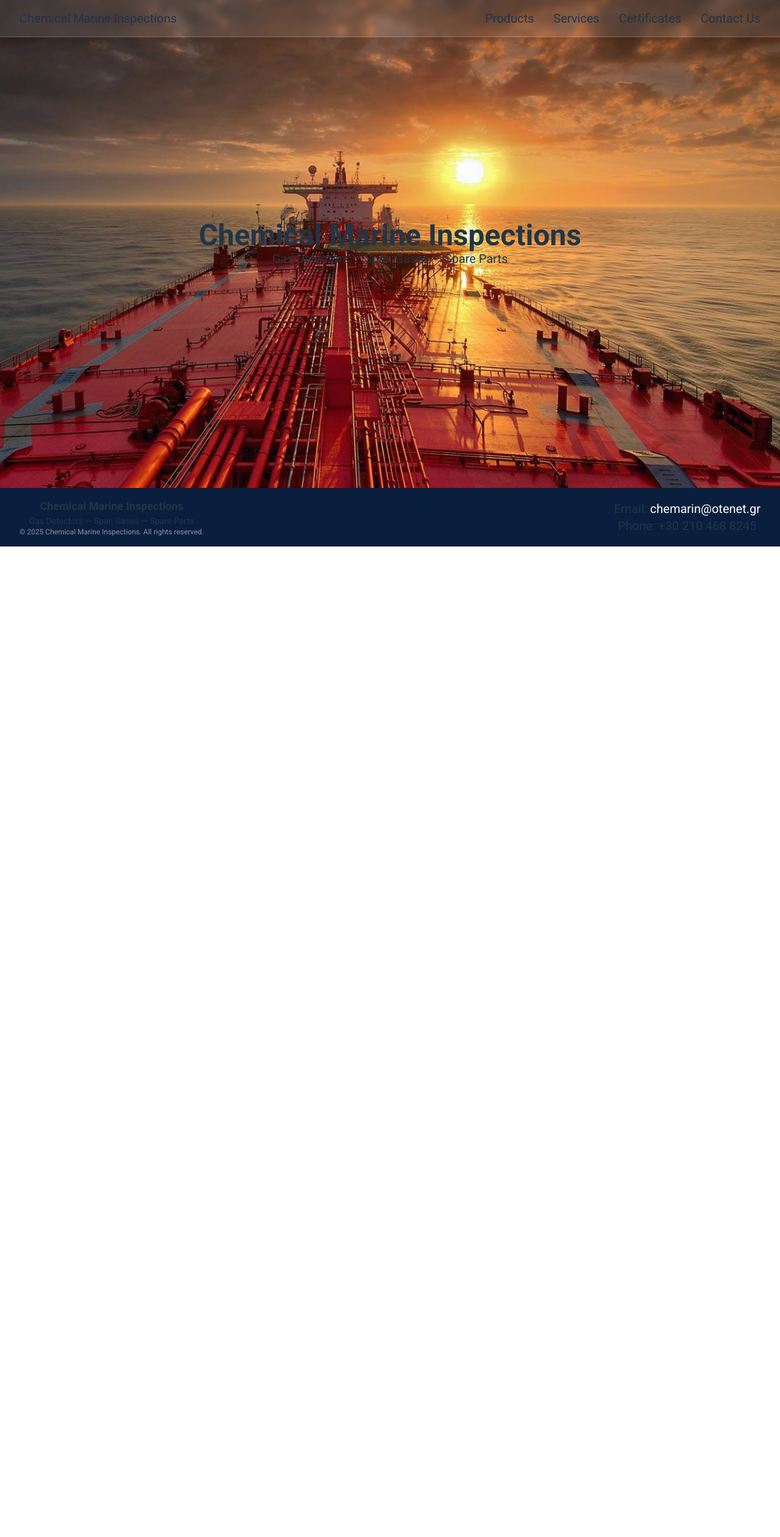
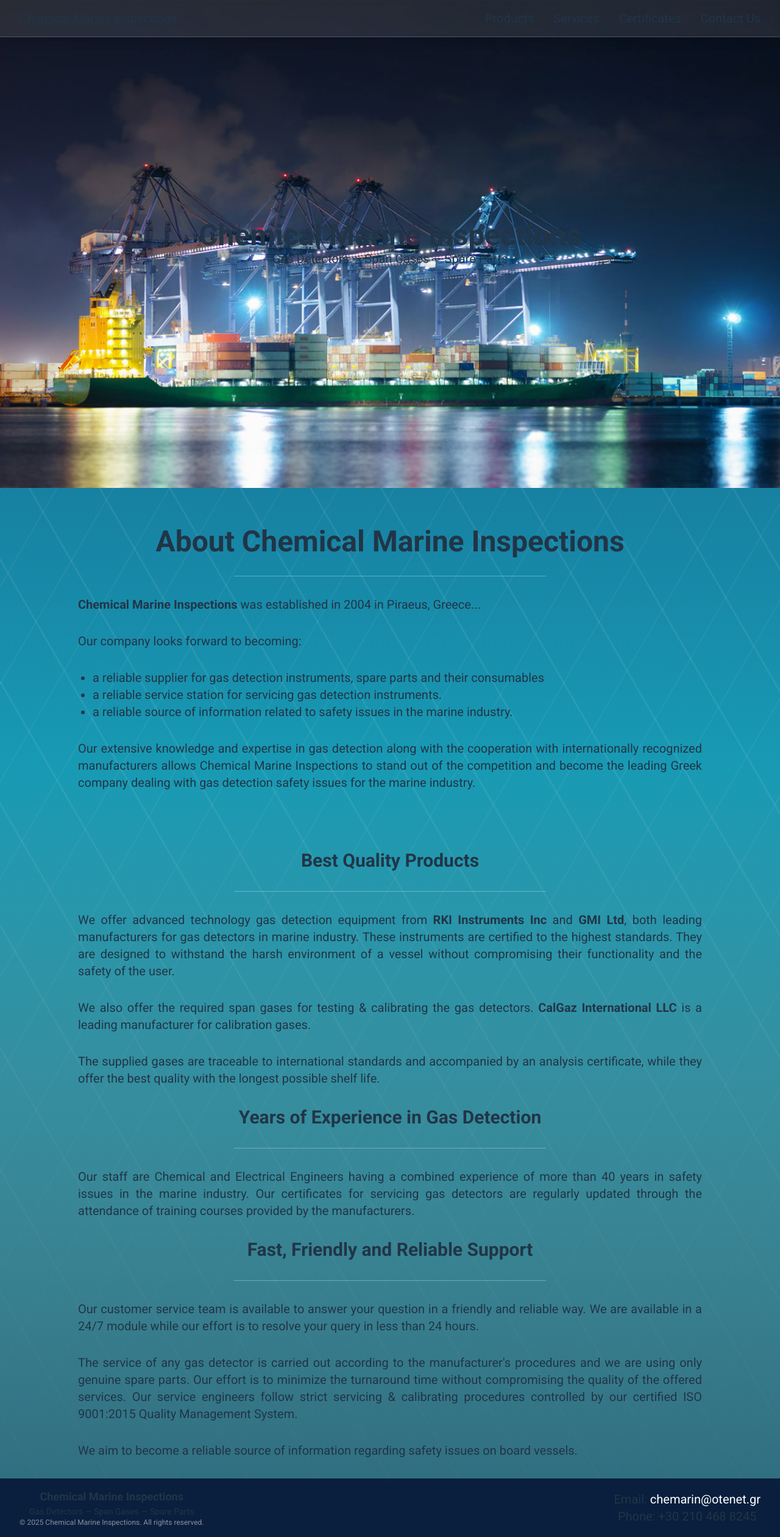
Before and after one commit to Antony-evm/chemarine, a Vue app: page / in a window 1280 px wide. Shown: the whole page at 61% size. Before the commit the page ends 896 px from the top, so only its background shows below. Built offline with nearby package versions, Linux system fonts and the light colour scheme.

Commit message:
decompose home page

```diff
--- /dev/null
+++ b/src/components/home_page/AboutComponent.vue
@@ -0,0 +1,28 @@
+<script setup lang="ts">
+import CenteredContent from '@/components/utils/CenteredContent.vue';
+import SectionDivider from '@/components/utils/SectionDivider.vue';
+import SpaceComponent from '../utils/SpaceComponent.vue';
+</script>
+
+
+<template>
+    <CenteredContent>
+        <h1>About Chemical Marine Inspections</h1>
+        <SectionDivider />
+        <p><strong>Chemical Marine Inspections</strong> was established in 2004 in Piraeus, Greece...</p>
+        <SpaceComponent size="paragraph" />
+        <p>Our company looks forward to becoming:</p>
+        <SpaceComponent size="paragraph" />
+        <ul class="list-disc pl-6">
+            <li>a reliable supplier for gas detection instruments, spare parts and their consumables</li>
+            <li>a reliable service station for servicing gas detection instruments.</li>
+            <li>a reliable source of information related to safety issues in the marine industry.</li>
+        </ul>
+        <SpaceComponent size="paragraph" />
+        <p>Our extensive knowledge and expertise in gas detection along with the cooperation with
+            internationally recognized manufacturers allows Chemical Marine Inspections to stand out of the
+            competition and become the leading Greek company dealing with gas detection safety issues for the
+            marine industry.
+        </p>
+    </CenteredContent>
+</template>
--- /dev/null
+++ b/src/components/home_page/ExperienceComponent.vue
@@ -0,0 +1,18 @@
+<script setup lang="ts">
+import CenteredContent from '@/components/utils/CenteredContent.vue';
+import SectionDivider from '@/components/utils/SectionDivider.vue';
+</script>
+
+
+<template>
+    <CenteredContent>
+        <h2>Years of Experience in Gas Detection</h2>
+        <SectionDivider />
+        <p>
+            Our staff are Chemical and Electrical Engineers having a combined experience of more
+            than 40 years in safety issues in the marine industry. Our certificates for servicing gas
+            detectors are regularly updated through the attendance of training courses provided by the
+            manufacturers.
+        </p>
+    </CenteredContent>
+</template>
--- /dev/null
+++ b/src/components/home_page/QualityProductsComponent.vue
@@ -0,0 +1,29 @@
+<script setup lang="ts">
+import CenteredContent from '@/components/utils/CenteredContent.vue';
+import SectionDivider from '@/components/utils/SectionDivider.vue';
+import SpaceComponent from '../utils/SpaceComponent.vue';
+</script>
+
+
+<template>
+    <CenteredContent>
+        <h2>Best Quality Products</h2>
+        <SectionDivider />
+        <p>
+            We offer advanced technology gas detection equipment from <strong>RKI Instruments
+                Inc</strong> and <strong>GMI Ltd</strong>, both leading manufacturers for gas
+            detectors in marine industry. These instruments are certified to the highest standards. They are
+            designed to withstand the harsh environment of a vessel without compromising their
+            functionality and the safety of the user.<br />
+
+            <SpaceComponent size="paragraph" />
+            We also offer the required span gases for testing & calibrating the gas detectors.
+            <strong>CalGaz International LLC</strong> is a leading manufacturer for calibration
+            gases.
+
+            <SpaceComponent size="paragraph" />
+            The supplied gases are traceable to international standards and accompanied by an
+            analysis certificate, while they offer the best quality with the longest possible shelf life.
+        </p>
+    </CenteredContent>
+</template>
--- /dev/null
+++ b/src/components/home_page/SupportComponent.vue
@@ -0,0 +1,27 @@
+<script setup lang="ts">
+import CenteredContent from '@/components/utils/CenteredContent.vue';
+import SectionDivider from '@/components/utils/SectionDivider.vue';
+import SpaceComponent from '../utils/SpaceComponent.vue';
+</script>
+
+
+<template>
+    <CenteredContent>
+        <h2>Fast, Friendly and Reliable Support</h2>
+        <SectionDivider />
+        <p>
+            Our customer service team is available to answer your question in a friendly and
+            reliable way. We are available in a 24/7 module while our effort is to resolve your query in less
+            than 24 hours.
+            <SpaceComponent size="paragraph" />
+            The service of any gas detector is carried out according to the manufacturer's
+            procedures and we are using only genuine spare parts. Our effort is to minimize the turnaround time
+            without compromising the quality of the offered services. Our service engineers follow
+            strict servicing & calibrating procedures controlled by our certified ISO 9001:2015
+            Quality Management System.
+            <SpaceComponent size="paragraph" />
+            We aim to become a reliable source of information regarding safety issues on board
+            vessels.
+        </p>
+    </CenteredContent>
+</template>
--- a/src/components/utils/SpecificationTable.vue
+++ b/src/components/utils/SpecificationTable.vue
@@ -1,7 +1,7 @@
 <script setup lang="ts">
 import { defineProps } from 'vue';
 
-const props = defineProps<{
+defineProps<{
     columns: Array<{ label: string; key: string }>;
     rows: Array<Record<string, any>>;
     tableLabel?: string;
--- a/src/pages/HomePage.vue
+++ b/src/pages/HomePage.vue
@@ -1,8 +1,13 @@
 <script setup lang="ts">
-import { ref, onMounted, onUnmounted, computed } from 'vue';
+import { ref, onMounted, onUnmounted } from 'vue';
 import CenteredContent from '@/components/utils/CenteredContent.vue';
 import SpaceComponent from '@/components/utils/SpaceComponent.vue';
 import SectionDivider from '@/components/utils/SectionDivider.vue';
+import AboutComponent from '@/components/home_page/AboutComponent.vue';
+import QualityProductsComponent from '@/components/home_page/QualityProductsComponent.vue';
+import ExperienceComponent from '@/components/home_page/ExperienceComponent.vue';
+import SupportComponent from '@/components/home_page/SupportComponent.vue';
+
 
 const images = [
     '/src/assets/frontpage/frontpage_1.jpg',
@@ -10,141 +15,72 @@ const images = [
 ];
 
 const currentIndex = ref(0);
-const fade = ref(false);
-let interval: number | undefined;
+const prevIndex = ref(0);
+const fading = ref(false);
+let carouselTimeout: number | undefined;
+const showTime = 5000;
+const fadeTime = 1400;
 
-const startFade = () => {
-    fade.value = true;
-    setTimeout(() => {
-        currentIndex.value = (currentIndex.value + 1) % images.length;
-        fade.value = false;
-    }, 1400);
-};
+function runCarousel() {
+    carouselTimeout = window.setTimeout(() => {
+        prevIndex.value = currentIndex.value;
+        const next = (currentIndex.value + 1) % images.length;
+        currentIndex.value = next;
+        fading.value = true;
+        carouselTimeout = window.setTimeout(() => {
+            fading.value = false;
+            runCarousel();
+        }, fadeTime);
+    }, showTime);
+}
 
 onMounted(() => {
-    document.body.style.overflow = "hidden";
-    interval = window.setInterval(startFade, 5000);
+    runCarousel();
 });
 
 onUnmounted(() => {
-    document.body.style.overflow = "";
-    if (interval) clearInterval(interval);
+    if (carouselTimeout) clearTimeout(carouselTimeout);
 });
-
-const nextIndex = computed(() => (currentIndex.value + 1) % images.length);
 </script>
 
 
 <template>
-    <div class="h-screen w-screen snap-y snap-mandatory overflow-y-scroll overflow-x-hidden scroll-smooth">
-        <section class="snap-start h-screen w-screen relative flex items-center justify-center overflow-hidden">
-
-            <div class="absolute inset-0 bg-cover bg-center transition-fade-scale"
+    <section class="relative h-screen w-screen flex items-center justify-center">
+        <!-- Old image (fades out) -->
+        <div v-if="fading" class="absolute inset-0 bg-cover bg-center transition-fade"
+            :style="{ backgroundImage: `url('${images[prevIndex]}')` }"
+            :class="{ 'opacity-100': fading, 'opacity-0': !fading }"></div>
+        <!-- Current image (fades in) -->
+        <div class="absolute inset-0 bg-cover bg-center transition-fade"
             :style="{ backgroundImage: `url('${images[currentIndex]}')` }"
-                :class="{ 'opacity-100 scale-100': !fade, 'opacity-0 scale-105': fade }"></div>
-
-            <div class="absolute inset-0 bg-cover bg-center transition-fade-scale"
-                :style="{ backgroundImage: `url('${images[nextIndex]}')` }"
-                :class="{ 'opacity-0 scale-105': !fade, 'opacity-100 scale-100': fade }"></div>
-
+            :class="{ 'opacity-0': fading, 'opacity-100': !fading }"></div>
         <div class="z-10 text-center">
             <h1>Chemical Marine Inspections</h1>
             <p>Gas Detectors — Span Gases — Spare Parts</p>
         </div>
     </section>
 
-        <section class="content-section">
-            <SpaceComponent size="page" />
-            <CenteredContent>
-                <h1>About Chemical Marine Inspections</h1>
-                <SectionDivider />
-                <p><strong>Chemical Marine Inspections</strong> was established in 2004 in Piraeus, Greece...</p>
-                <p>Our company looks forward to becoming:</p>
-                <ul class="list-disc pl-6">
-                    <li>a reliable supplier for gas detection instruments, spare parts and their consumables</li>
-                    <li>a reliable service station for servicing gas detection instruments.</li>
-                    <li>a reliable source of information related to safety issues in the marine industry.</li>
-                </ul>
-                <p>Our extensive knowledge and expertise in gas detection along with the cooperation with
-                    internationally recognized manufacturers allows Chemical Marine Inspections to stand out of the
-                    competition and become the leading Greek company dealing with gas detection safety issues for the
-                    marine industry.
-                </p>
-            </CenteredContent>
-        </section>
-
-        <section class="content-section">
-            <SpaceComponent size="page" />
-            <CenteredContent>
-                <h2>Best Quality Products</h2>
-                <SectionDivider />
-                <p>
-                    We offer advanced technology gas detection equipment from <strong>RKI Instruments
-                        Inc</strong> and <strong>GMI Ltd</strong>, both leading manufacturers for gas
-                    detectors
-                    in marine industry. These instruments are certified to the highest standards. They are
-                    designed to withstand the harsh environment of a vessel without compromising their
-                    functionality and the safety of the user.<br />
-                    We also offer the required span gases for testing & calibrating the gas detectors.
-                    <strong>CalGaz International LLC</strong> is a leading manufacturer for calibration
-                    gases.
-                    The supplied gases are traceable to international standards and accompanied by an
-                    analysis
-                    certificate, while they offer the best quality with the longest possible shelf life.
-                </p>
-            </CenteredContent>
-            <CenteredContent>
-                <h2>Years of Experience in Gas Detection</h2>
-                <SectionDivider />
-                <p>
-                    Our staff are Chemical and Electrical Engineers having a combined experience of more
-                    than 40
-                    years in safety issues in the marine industry. Our certificates for servicing gas
-                    detectors
-                    are regularly updated through the attendance of training courses provided by the
-                    manufacturers.
-                </p>
-            </CenteredContent>
-            <CenteredContent>
-                <h2>Fast, Friendly and Reliable Support</h2>
-                <SectionDivider />
-                <p>
-                    Our customer service team is available to answer your question in a friendly and
-                    reliable
-                    way. We are available in a 24/7 module while our effort is to resolve your query in less
-                    than 24 hours.<br />
-                    The service of any gas detector is carried out according to the manufacturer's
-                    procedures
-                    and we are using only genuine spare parts. Our effort is to minimize the turnaround time
-                    without compromising the quality of the offered services. Our service engineers follow
-                    strict servicing & calibrating procedures controlled by our certified ISO 9001:2015
-                    Quality
-                    Management System.<br />
-                    We aim to become a reliable source of information regarding safety issues on board
-                    vessels.
-                </p>
-            </CenteredContent>
-        </section>
-    </div>
+    <SpaceComponent size="section" />
+    <AboutComponent />
+    <SpaceComponent size="section" />
+    <QualityProductsComponent />
+    <ExperienceComponent />
+    <SupportComponent />
 </template>
 
 <style scoped>
-.content-section {
-    @apply snap-start min-h-screen flex-row
-}
-
-.transition-fade-scale {
-    transition: opacity 1.4s ease-in-out, transform 5s ease-in-out;
+.transition-fade {
+    transition: opacity 1.4s cubic-bezier(0.4, 0, 0.2, 1);
+    will-change: opacity;
+    backface-visibility: hidden;
 }
 
 .opacity-100 {
     opacity: 1;
-    z-index: 1;
 }
 
 .opacity-0 {
     opacity: 0;
-    z-index: 0;
 }
 
 .scale-100 {
```
Lines whose indentation alone changed are shown as unchanged.
